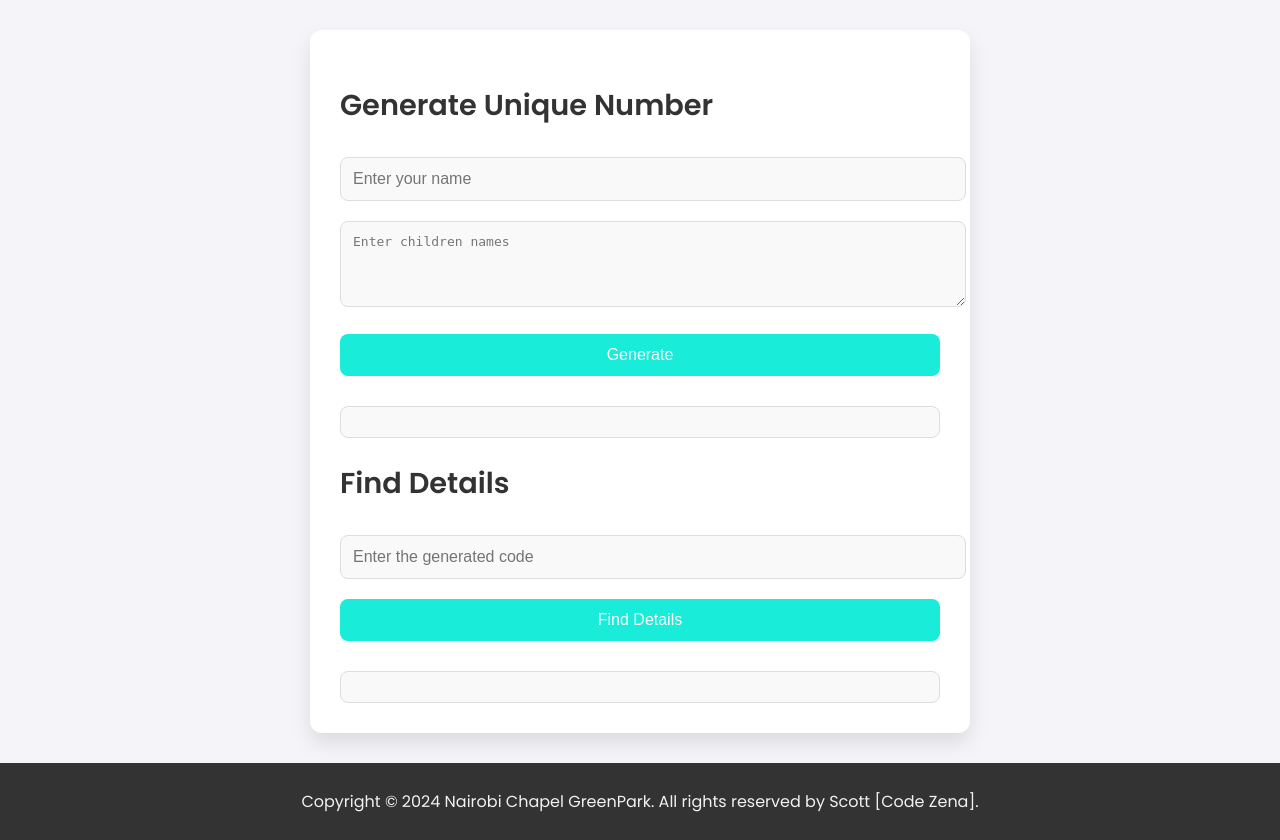
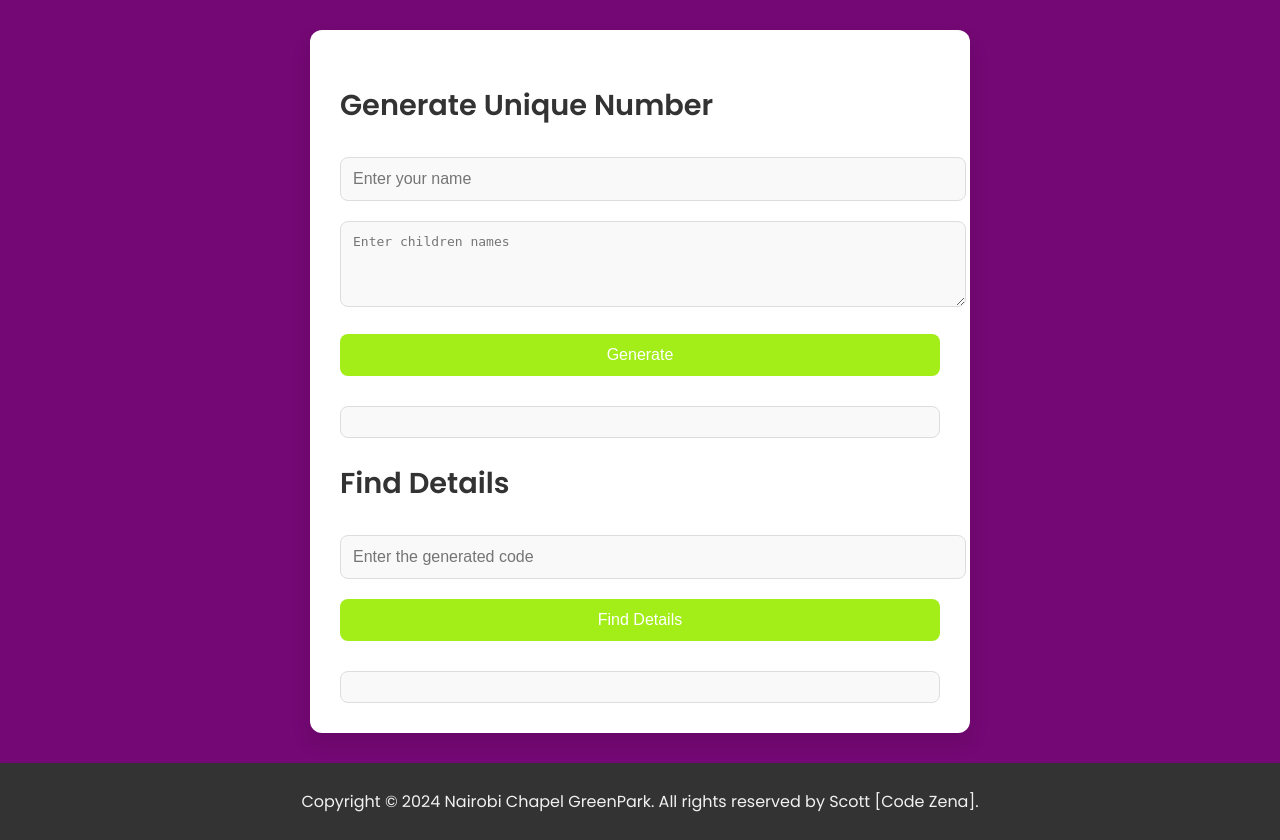
Before and after one commit to scott-kenya/quest-register, a Flask app: page / in a window 1280 px wide. Shown: the part 180-1020 px from the top of the page. Run offline with Flask 2, Linux system fonts and the light colour scheme.

Commit message:
first commit

```diff
--- a/OurData.csv
+++ b/OurData.csv
@@ -4,3 +4,5 @@ Nina",62692,2025-01-21 14:59:45
 Ssebu,"sunshine
 Tickles
 Diddle",e22de,2025-02-26 17:03:15
+Manu,"Mike
+Makena",2d00f,2025-03-12 09:50:31
--- a/templates/index.html
+++ b/templates/index.html
@@ -11,7 +11,7 @@
             font-family: 'Poppins', sans-serif;
             margin: 0;
             padding: 0;
-            background-color: #f4f4f9; /* Light background */
+            background-color: #740874; /* Light background */
             color: #333;
         }
 
@@ -72,14 +72,14 @@
         }
 
         button {
-            background-color: #19edd9;
+            background-color: #a3ed19;
             color: white;
             border: none;
             cursor: pointer;
         }
 
         button:hover {
-            background-color: #45a049;
+            background-color: #740874;
         }
 
         .output {
```
Also changed, not shown: README.md (added).
